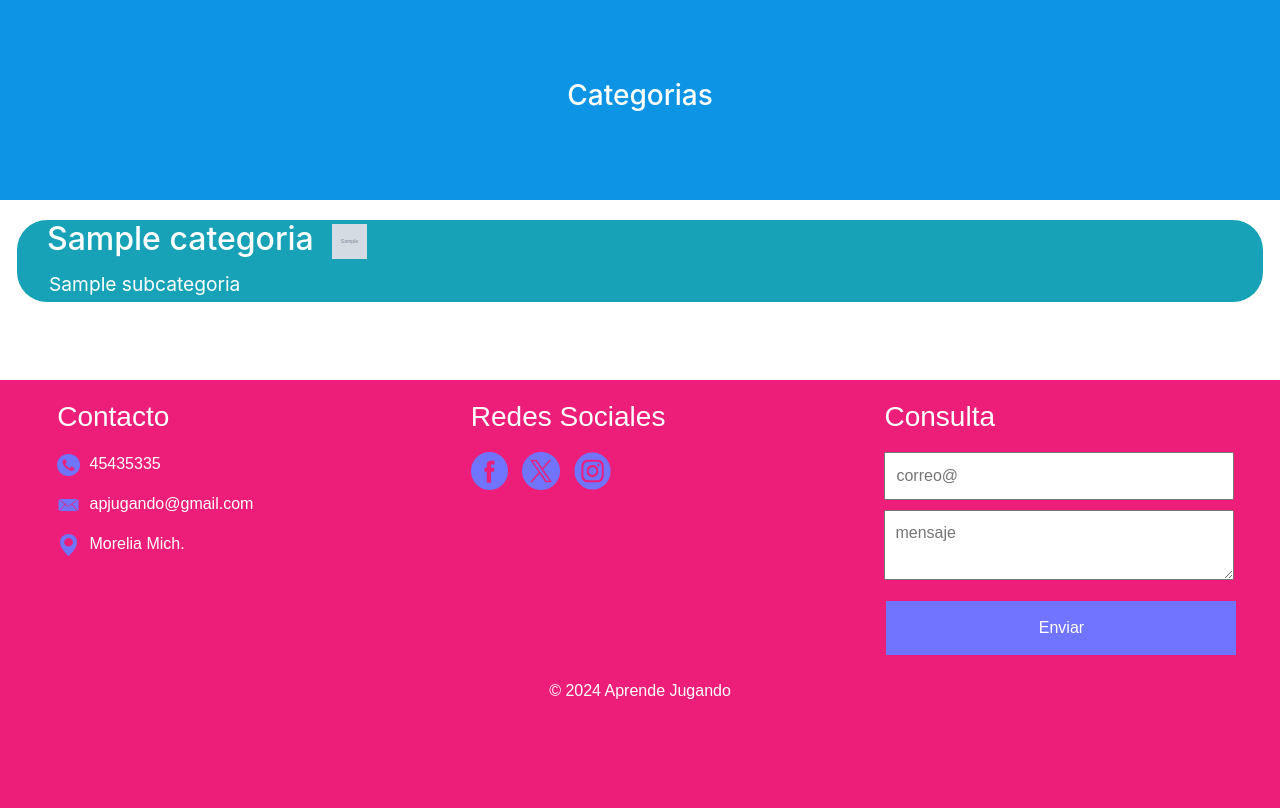
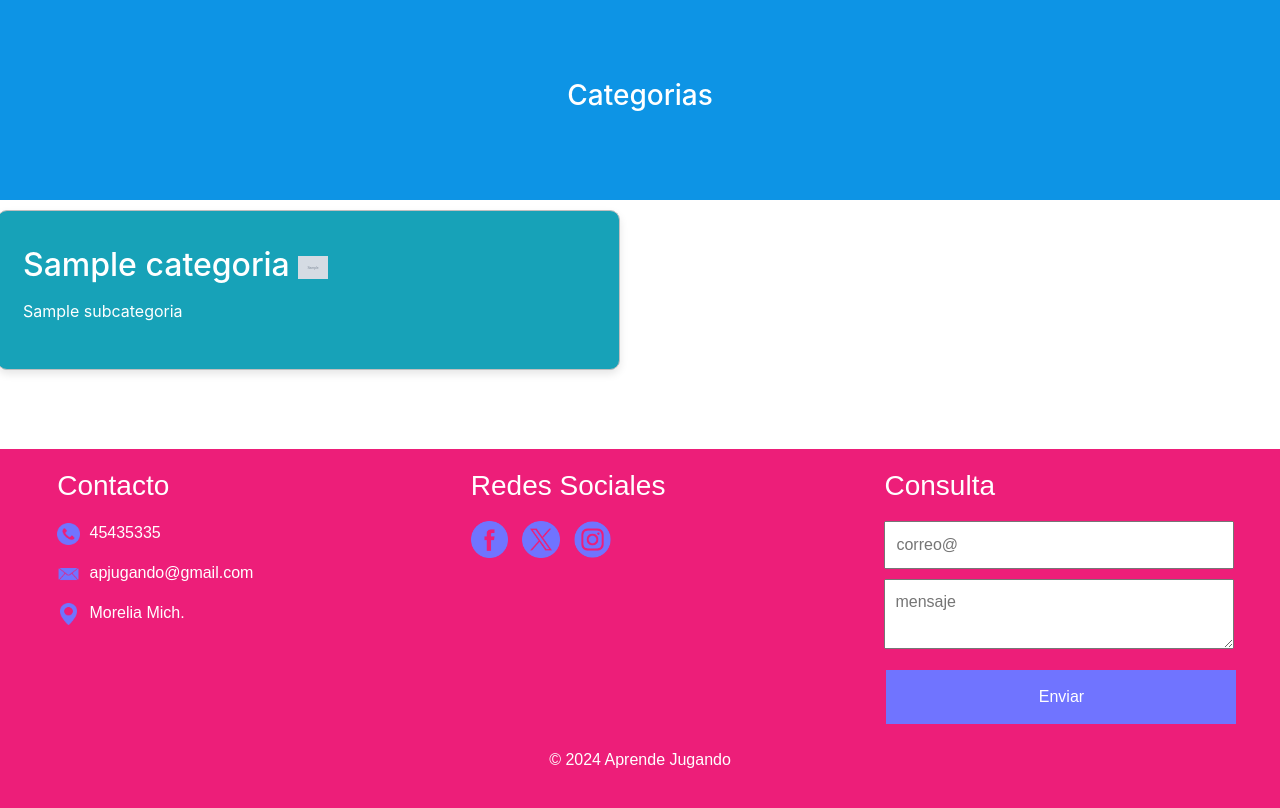
Before and after one commit to LuisOmar7/Aprende_Jugando, a Django app: page /categorias/ in a window 1280 px wide; the page is wider, and only the part inside the window is pictured. Shown: the part 80-888 px from the top of that part. Before the commit the page ends 779 px from the top of that part, so only its background shows below. Run offline with Django 5.2, Linux system fonts and the light colour scheme; tables that the repository leaves empty hold one stand-in row (values such as "Sample post"); grey boxes marked "Sample" are stand-in pictures; some libraries are stand-ins or nearby versions.

Commit message:
Cambio estilos de categorias

```diff
--- a/AprendeJugandoDj/base/static/css/styles.css
+++ b/AprendeJugandoDj/base/static/css/styles.css
@@ -297,48 +297,62 @@
 }
 
 /*CATEGORIA*/
-.textCategorias{
-    text-align: left;
-    list-style: none;
-    line-height: 35px;
+.contenedor-category-cards {
+    display: flex;
+    flex-wrap: wrap;
+    justify-content: space-between;
+    gap: 10px;
+    margin-top: 20px;
+    padding: 10px 20px;
 }
 
 .category-card {
-    margin: 20px;
-    border-radius: 30px;
-    color: white;
-    font-size: 1.2em;
-}
-.category-card h5 {
-    font-size: 1.5em;
-    background-color: #20c997;
-}
-.bg-info-custom {
-    background-color: #20c997; /* Color personalizado para juegos */
-}
-.bg-purple {
-    background-color: #6f42c1; /* Color personalizado para puzzles */
+    background-color: white;
+    border: 1px solid #bfbfbf;
+    border-radius: 10px;
+    text-align: center;
+    padding: 25px;
+    width: calc(50% - 20px);
+    margin-bottom: 10px;
+    box-shadow: 0 4px 8px rgba(0, 0, 0, 0.1);
+    transition: transform 0.3s ease;
 }
 
-.imgCategoria{
-    width: 35px;
-    height: 35px;
-    margin-left: 10px;
+.category-card:hover {
+    transform: translateY(-5px);
 }
 
-.h2Categorias{
-    text-align: left;
-    margin-left: 30px;
+.imgCategoria {
+    width: 30px;
+    height: auto;
 }
 
-.link-categorias{
-text-decoration: none !important;
-color: inherit;
+.link-categorias {
+    text-decoration: none;
+    color: inherit;
 }
 
 .link-categorias:hover {
-    text-decoration: none !important;
-    color: inherit; /* para que el color del texto no cambie al pasar el mouse */
+    text-decoration: none;
+    color: inherit;
+}
+
+.h2Categorias {
+    text-align: left;
+    margin: 0;
+    padding: 10px 0;
+    color: white;
+}
+
+.textCategorias {
+    text-align: left;
+    list-style-type: none;
+    padding: 0;
+    color: white;
+}
+
+.textCategorias li {
+    padding: 5px 0;
 }
 
 /* FOOTER */
--- a/AprendeJugandoDj/productos/templates/productos/categorias.html
+++ b/AprendeJugandoDj/productos/templates/productos/categorias.html
@@ -18,20 +18,20 @@
 {% load static %}
 
 
-
 <div class="row text-center">
-    {%for categoria in categorias%}
-    <div class="col-md-15">
-        <a href="{%url 'Productos'%}" class="link-categorias">
+    <div class="contenedor-category-cards">
+        {% for categoria in categorias %}
         <div class="category-card bg-info">
-            <h2 class="h2Categorias">{{categoria.nombre}} <img src="{{categoria.imagen.url}}" class="imgCategoria"></h2>
-            <ul class="textCategorias">
-                 {% for subcategoria in categoria.subcategorias.all %}
-                <li>{{ subcategoria.nombre }}</li>
-                {% endfor %}
-            </ul>
+            <a href="{% url 'Productos' %}" class="link-categorias">
+                <h2 class="h2Categorias">{{ categoria.nombre }} <img src="{{ categoria.imagen.url }}" class="imgCategoria"></h2>
+                <ul class="textCategorias">
+                    {% for subcategoria in categoria.subcategorias.all %}
+                    <li>{{ subcategoria.nombre }}</li>
+                    {% endfor %}
+                </ul>
+            </a>
         </div>
         {% endfor %}
-    </a>
     </div>
+</div>
 {% endblock %}
```
Also changed, not shown: other parts of AprendeJugandoDj/base/static/css/styles.css (+12 -12 lines).
